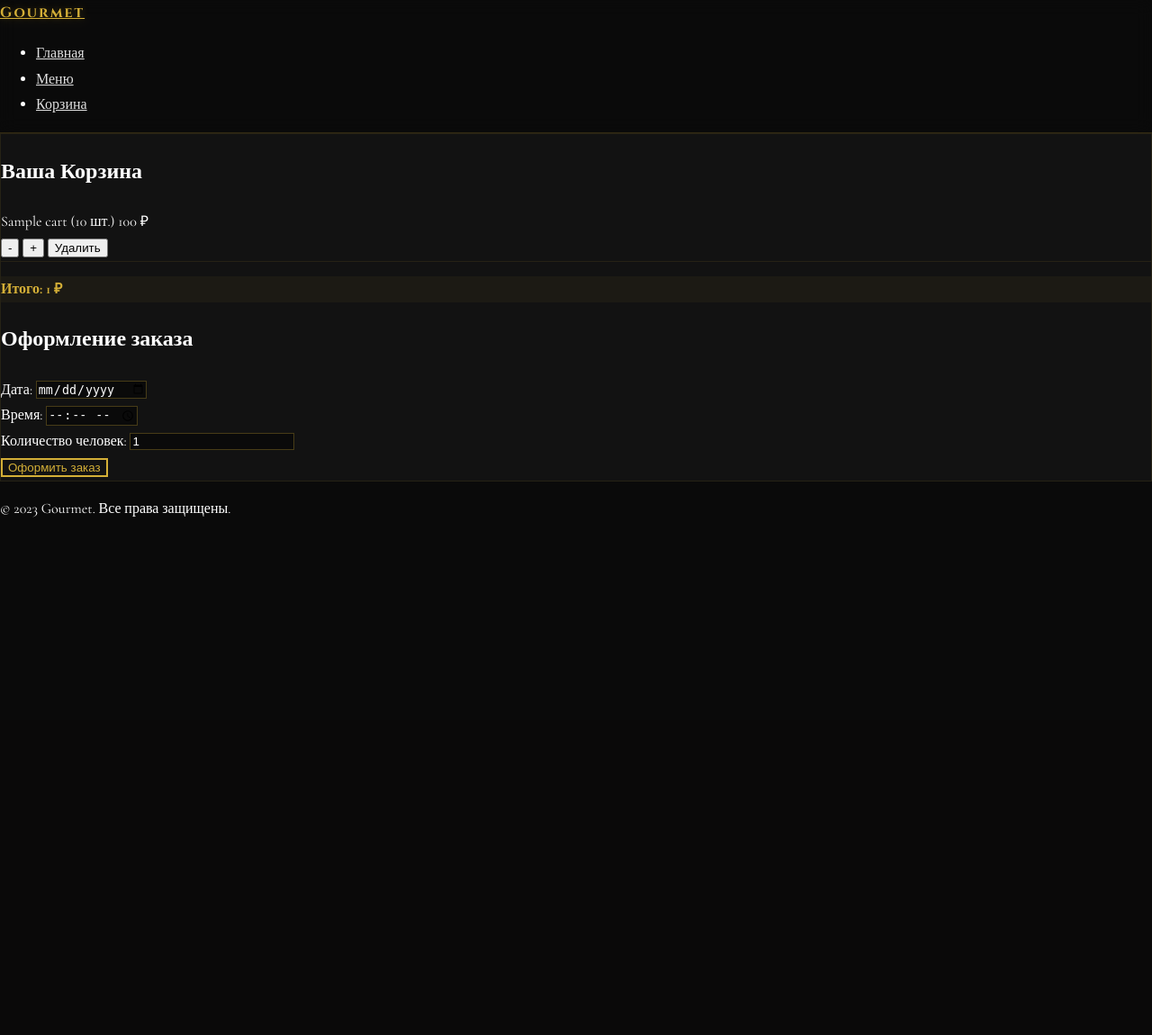
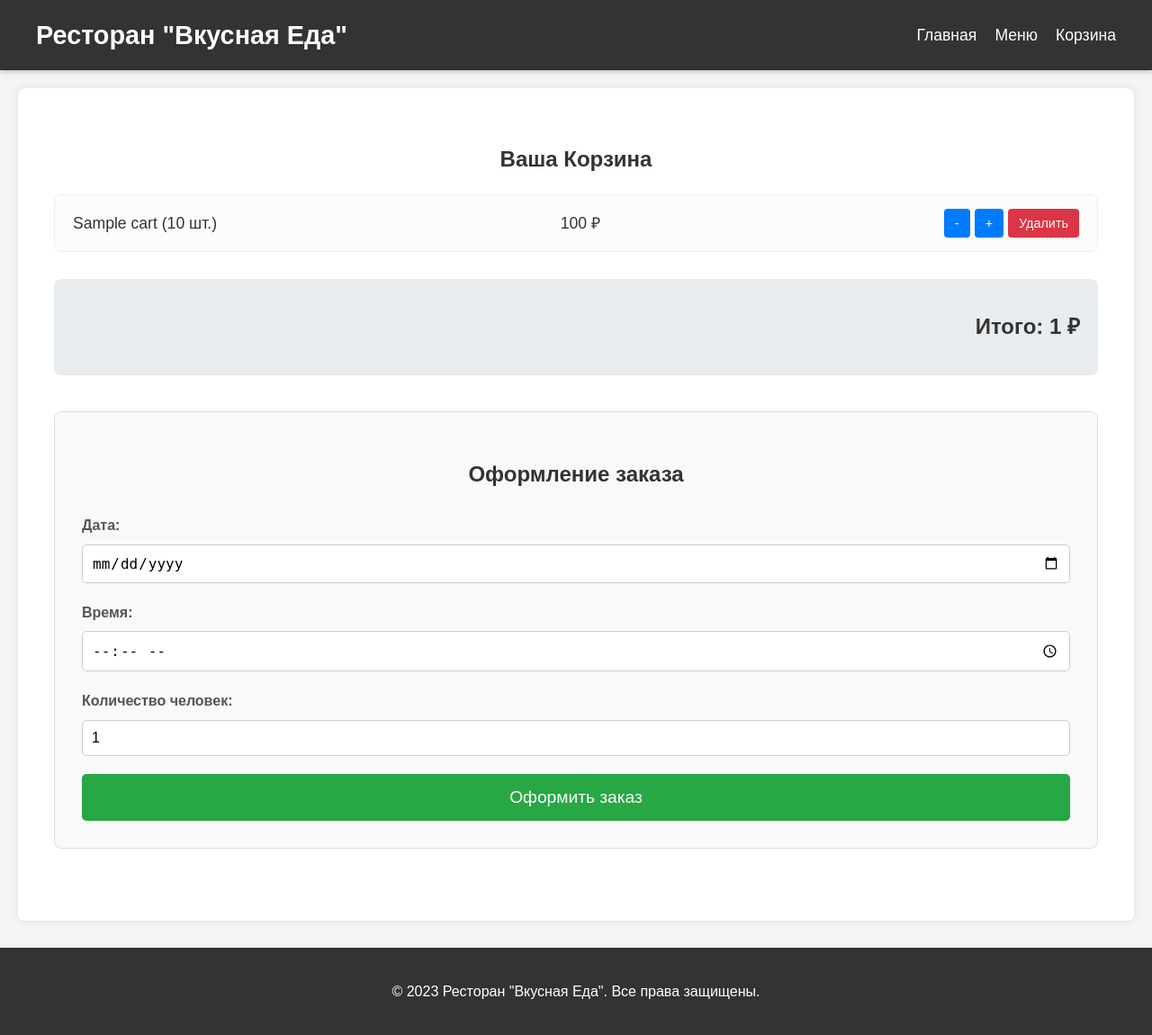
Before and after one commit to Alex-i-ART/restaurant-flask-app, a Flask app: template templates/cart.html in a window 1280 px wide. Shown: the whole page at 90% size. Before the commit the page ends 575 px from the top, so only its background shows below. Run offline with Flask 3, Linux system fonts and the light colour scheme; the template is opened without the code that fills it: most values are stand-ins (such as "Sample title", 1, 10 or a date in 2020); some libraries are stand-ins or nearby versions.

Commit message:
Откат

```diff
--- a/static/css/style.css
+++ b/static/css/style.css
@@ -1,166 +1,389 @@
-:root {
-    --primary-bg: #0a0a0a;
-    --secondary-bg: #121212;
-    --gold-accent: #d4af37;
-    --gold-light: #f1e6c2;
-    --text-primary: #ffffff;
-    --text-secondary: #e0e0e0;
-    --transition: all 0.4s cubic-bezier(0.25, 0.8, 0.25, 1);
-}
-
 body {
-    font-family: 'Cormorant Garamond', serif;
-    background-color: var(--primary-bg);
-    color: var(--text-primary);
+    font-family: 'Arial', sans-serif;
     margin: 0;
     padding: 0;
-    line-height: 1.8;
+    background-color: #f4f4f4;
+    color: #333;
+    line-height: 1.6;
 }
 
 header {
-    background-color: rgba(10, 10, 10, 0.9);
-    backdrop-filter: blur(10px);
-    border-bottom: 1px solid rgba(212, 175, 55, 0.2);
-    position: sticky;
-    top: 0;
-    z-index: 1000;
+    background-color: #333;
+    color: #fff;
+    padding: 1rem 0;
+    box-shadow: 0 2px 5px rgba(0,0,0,0.2);
+}
+
+nav {
+    display: flex;
+    justify-content: space-between;
+    align-items: center;
+    max-width: 1200px;
+    margin: 0 auto;
+    padding: 0 20px;
 }
 
 .logo a {
-    font-family: 'Cinzel', serif;
-    font-weight: 700;
-    letter-spacing: 2px;
-    color: var(--gold-accent);
-    text-shadow: 0 0 10px rgba(212, 175, 55, 0.3);
+    color: #fff;
+    text-decoration: none;
+    font-size: 1.8rem;
+    font-weight: bold;
+}
+
+.nav-links {
+    list-style: none;
+    margin: 0;
+    padding: 0;
+    display: flex;
+}
+
+.nav-links li {
+    margin-left: 20px;
 }
 
 .nav-links a {
-    color: var(--text-secondary);
-    position: relative;
-    padding: 5px 0;
+    color: #fff;
+    text-decoration: none;
+    font-size: 1.1rem;
+    transition: color 0.3s ease;
 }
 
 .nav-links a:hover {
-    color: var(--gold-accent);
-}
-
-.nav-links a::after {
-    background-color: var(--gold-accent);
+    color: #ffc107;
 }
 
 main {
-    background-color: var(--primary-bg);
-    max-width: 1400px;
-    margin: 0 auto;
-    padding: 0;
+    max-width: 1200px;
+    margin: 20px auto;
+    padding: 20px;
+    background-color: #fff;
+    border-radius: 8px;
+    box-shadow: 0 0 10px rgba(0,0,0,0.1);
+}
+
+footer {
+    text-align: center;
+    padding: 20px;
+    background-color: #333;
+    color: #fff;
+    margin-top: 30px;
+}
+
+/* General Sections */
+section {
+    margin-bottom: 40px;
+}
+
+h1, h2, h3 {
+    color: #333;
+    text-align: center;
+    margin-bottom: 20px;
+}
+
+/* Buttons */
+.button {
+    display: inline-block;
+    background-color: #ffc107;
+    color: #333;
+    padding: 10px 20px;
+    text-decoration: none;
+    border-radius: 5px;
+    transition: background-color 0.3s ease;
+    border: none;
+    cursor: pointer;
+    font-size: 1rem;
+}
+
+.button:hover {
+    background-color: #e0a800;
 }
 
 /* Hero Section */
 .hero {
-    background: linear-gradient(rgba(0, 0, 0, 0.7), rgba(0, 0, 0, 0.7)),
-                url('https://images.unsplash.com/photo-1517248135467-4c7edcad34c4?ixlib=rb-1.2.1&auto=format&fit=crop&w=1350&q=80') no-repeat center center/cover;
-    height: 80vh;
-    display: flex;
-    flex-direction: column;
-    justify-content: center;
-    align-items: center;
     text-align: center;
-    position: relative;
-    overflow: hidden;
+    padding: 50px 20px;
+    background: linear-gradient(rgba(255,255,255,0.8), rgba(255,255,255,0.8)), url('../images/restaurant_bg.jpg') no-repeat center center/cover; /* Предполагается, что у вас есть фоновое изображение */
+    border-radius: 8px;
+    margin-bottom: 40px;
 }
 
 .hero h1 {
-    font-size: 4rem;
-    font-weight: 600;
-    color: var(--gold-accent);
-    margin-bottom: 20px;
-    letter-spacing: 1px;
+    font-size: 3rem;
+    margin-bottom: 15px;
+    color: #222;
 }
 
 .hero p {
-    font-size: 1.4rem;
-    max-width: 800px;
-    color: var(--gold-light);
+    font-size: 1.2rem;
+    margin-bottom: 30px;
+    color: #555;
 }
 
-/* Menu Cards */
+/* Menu Section */
+.menu-grid {
+    display: grid;
+    grid-template-columns: repeat(auto-fit, minmax(300px, 1fr));
+    gap: 30px;
+    padding: 20px;
+}
+
 .menu-card {
-    background-color: var(--secondary-bg);
-    border: 1px solid rgba(212, 175, 55, 0.1);
-    transition: var(--transition);
+    background-color: #fff;
+    border: 1px solid #ddd;
+    border-radius: 10px;
+    padding: 25px;
+    text-align: center;
+    box-shadow: 0 4px 8px rgba(0,0,0,0.1);
+    transition: transform 0.2s ease-in-out;
+    display: flex;
+    flex-direction: column;
+    justify-content: space-between;
 }
 
 .menu-card:hover {
-    transform: translateY(-10px);
-    box-shadow: 0 20px 40px rgba(0, 0, 0, 0.3);
-    border: 1px solid rgba(212, 175, 55, 0.3);
+    transform: translateY(-5px);
 }
 
-.price {
-    color: var(--gold-accent);
-    font-size: 1.6rem;
+.menu-card h3 {
+    margin-top: 0;
+    color: #333;
+    font-size: 1.5rem;
 }
 
-/* Buttons */
-.button {
-    background-color: transparent;
-    color: var(--gold-accent);
-    border: 2px solid var(--gold-accent);
-    transition: var(--transition);
+.menu-card .price {
+    font-size: 1.3rem;
+    color: #e0a800;
+    font-weight: bold;
+    margin-bottom: 10px;
 }
 
-.button:hover {
-    background-color: var(--gold-accent);
-    color: var(--primary-bg);
-    transform: translateY(-3px);
-    box-shadow: 0 10px 20px rgba(212, 175, 55, 0.2);
+.menu-card .description {
+    font-size: 0.95rem;
+    color: #666;
+    margin-bottom: 15px;
+    flex-grow: 1; /* Чтобы описание занимало доступное пространство */
+}
+
+.ingredients-details {
+    text-align: left;
+    margin-bottom: 15px;
+    background-color: #f9f9f9;
+    border-left: 3px solid #ffc107;
+    padding: 10px;
+    border-radius: 5px;
+}
+
+.ingredients-details summary {
+    font-weight: bold;
+    cursor: pointer;
+    color: #555;
+}
+
+.ingredients-details ul {
+    list-style: disc;
+    padding-left: 20px;
+    margin-top: 10px;
+    font-size: 0.9rem;
+    color: #777;
 }
 
 .add-to-cart-btn {
-    background-color: var(--gold-accent);
-    color: var(--primary-bg);
-    font-weight: 600;
+    background-color: #28a745;
+    color: #fff;
+    padding: 12px 25px;
+    border: none;
+    border-radius: 5px;
+    cursor: pointer;
+    font-size: 1.1rem;
+    transition: background-color 0.3s ease;
+    margin-top: 15px;
 }
 
 .add-to-cart-btn:hover {
-    background-color: var(--gold-light);
-    color: var(--primary-bg);
+    background-color: #218838;
 }
 
 /* Cart Section */
 .cart-section {
-    background-color: var(--secondary-bg);
-    border: 1px solid rgba(212, 175, 55, 0.1);
+    padding: 20px;
+}
+
+.cart-items {
+    margin-bottom: 30px;
+    border: 1px solid #eee;
+    border-radius: 8px;
+    overflow: hidden;
 }
 
 .cart-item {
-    border-bottom: 1px solid rgba(212, 175, 55, 0.1);
+    display: flex;
+    justify-content: space-between;
+    align-items: center;
+    padding: 15px 20px;
+    border-bottom: 1px solid #eee;
+    background-color: #fcfcfc;
+}
+
+.cart-item:last-child {
+    border-bottom: none;
+}
+
+.cart-item span {
+    font-size: 1.1rem;
+}
+
+.cart-item-actions {
+    display: flex;
+    gap: 5px;
+}
+
+.cart-item-actions button {
+    background-color: #007bff;
+    color: white;
+    border: none;
+    padding: 8px 12px;
+    cursor: pointer;
+    border-radius: 4px;
+    font-size: 0.9rem;
+    transition: background-color 0.2s ease;
+}
+
+.cart-item-actions button:hover {
+    background-color: #0056b3;
+}
+
+.cart-item-actions .remove-btn {
+    background-color: #dc3545;
+}
+
+.cart-item-actions .remove-btn:hover {
+    background-color: #c82333;
 }
 
 .cart-total {
-    background-color: rgba(212, 175, 55, 0.05);
-    color: var(--gold-accent);
+    text-align: right;
+    font-size: 1.5rem;
+    font-weight: bold;
+    margin-top: 20px;
+    padding: 10px 20px;
+    background-color: #e9ecef;
+    border-radius: 8px;
 }
 
-/* Form Elements */
-.form-group input {
-    background-color: var(--primary-bg);
-    color: var(--text-primary);
-    border: 1px solid rgba(212, 175, 55, 0.3);
+.order-form {
+    margin-top: 40px;
+    padding: 30px;
+    background-color: #f9f9f9;
+    border: 1px solid #ddd;
+    border-radius: 8px;
 }
 
-.form-group input:focus {
-    border-color: var(--gold-accent);
-    box-shadow: 0 0 0 3px rgba(212, 175, 55, 0.2);
+.order-form h2 {
+    text-align: center;
+    margin-bottom: 25px;
+    color: #333;
 }
 
-/* Responsive Adjustments */
+.form-group {
+    margin-bottom: 20px;
+}
+
+.form-group label {
+    display: block;
+    margin-bottom: 8px;
+    font-weight: bold;
+    color: #555;
+}
+
+.form-group input[type="date"],
+.form-group input[type="time"],
+.form-group input[type="number"] {
+    width: calc(100% - 22px); /* Adjust for padding and border */
+    padding: 10px;
+    border: 1px solid #ccc;
+    border-radius: 5px;
+    font-size: 1rem;
+}
+
+.order-form .button {
+    width: 100%;
+    padding: 15px;
+    font-size: 1.2rem;
+    background-color: #28a745;
+    color: #fff;
+}
+
+.order-form .button:hover {
+    background-color: #218838;
+}
+
+/* Confirmation Section */
+.confirmation-section {
+    text-align: center;
+    padding: 50px 20px;
+    background-color: #e6ffe6;
+    border: 1px solid #a3e6a3;
+    border-radius: 8px;
+}
+
+.confirmation-section h1 {
+    color: #28a745;
+    font-size: 2.5rem;
+    margin-bottom: 20px;
+}
+
+.confirmation-section p {
+    font-size: 1.1rem;
+    margin-bottom: 10px;
+}
+
+.confirmation-section strong {
+    color: #007bff;
+}
+
+.order-details {
+    margin-top: 30px;
+    background-color: #f0fff0;
+    border: 1px solid #c6ecc6;
+    padding: 20px;
+    border-radius: 8px;
+    text-align: left;
+}
+
+.order-details h3 {
+    text-align: left;
+    margin-top: 0;
+    color: #333;
+}
+
+.order-details ul {
+    list-style: none;
+    padding: 0;
+}
+
+.order-details ul li {
+    background-color: #e0ffe0;
+    margin-bottom: 5px;
+    padding: 8px 12px;
+    border-radius: 4px;
+    font-size: 1rem;
+}
+
+/* Responsive adjustments */
 @media (max-width: 768px) {
+    nav {
+        flex-direction: column;
+    }
+    .nav-links {
+        margin-top: 15px;
+    }
+    .nav-links li {
+        margin: 0 10px;
+    }
+    .menu-grid {
+        grid-template-columns: 1fr;
+    }
     .hero h1 {
-        font-size: 2.5rem;
-    }
-
-    .hero p {
-        font-size: 1.1rem;
+        font-size: 2rem;
     }
 }
--- a/templates/base.html
+++ b/templates/base.html
@@ -5,16 +5,12 @@
     <meta name="viewport" content="width=device-width, initial-scale=1.0">
     <title>{% block title %}Ресторан "Вкусная Еда"{% endblock %}</title>
     <link rel="stylesheet" href="{{ url_for('static', filename='css/style.css') }}">
-    <link rel="preconnect" href="https://fonts.googleapis.com">
-    <link rel="preconnect" href="https://fonts.gstatic.com" crossorigin>
-    <link href="https://fonts.googleapis.com/css2?family=Cormorant+Garamond:wght@400;500;700&family=Cinzel:wght@400;700&display=swap" rel="stylesheet">
-    <link rel="icon" href="{{ url_for('static', filename='img/favicon.ico') }}">
 </head>
 <body>
     <header>
         <nav>
             <div class="logo">
-                <a href="{{ url_for('index') }}">Gourmet</a>
+                <a href="{{ url_for('index') }}">Ресторан "Вкусная Еда"</a>
             </div>
             <ul class="nav-links">
                 <li><a href="{{ url_for('index') }}">Главная</a></li>
@@ -29,17 +25,9 @@
     </main>
 
     <footer>
-        <div class="footer-content">
-            <p>&copy; 2023 Gourmet. Все права защищены.</p>
-            <div class="social-links">
-                <a href="#"><i class="fab fa-instagram"></i></a>
-                <a href="#"><i class="fab fa-facebook"></i></a>
-                <a href="#"><i class="fab fa-twitter"></i></a>
-            </div>
-        </div>
+        <p>&copy; 2023 Ресторан "Вкусная Еда". Все права защищены.</p>
     </footer>
 
-    <script src="https://kit.fontawesome.com/your-code.js" crossorigin="anonymous"></script>
     <script src="{{ url_for('static', filename='js/script.js') }}"></script>
 </body>
 </html>
```
Also changed, not shown: templates/index.html (+10 -23 lines).
